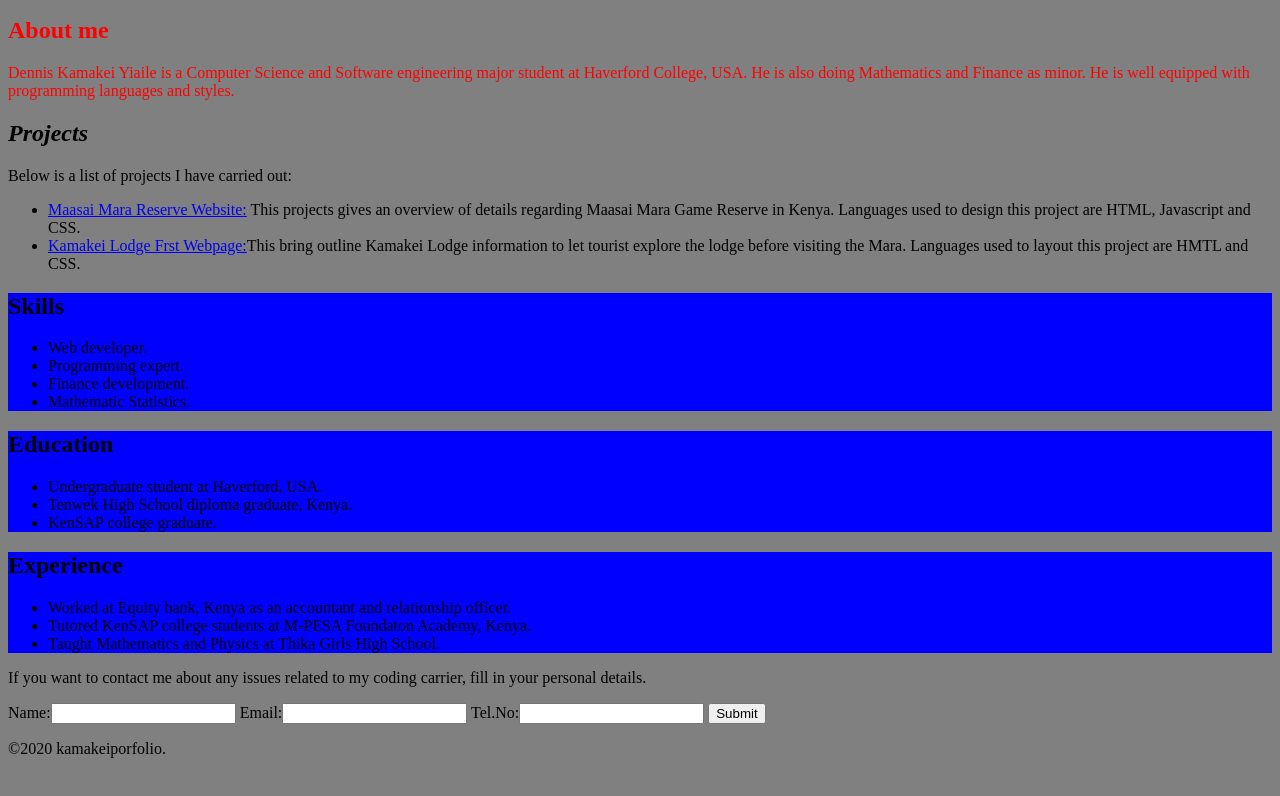
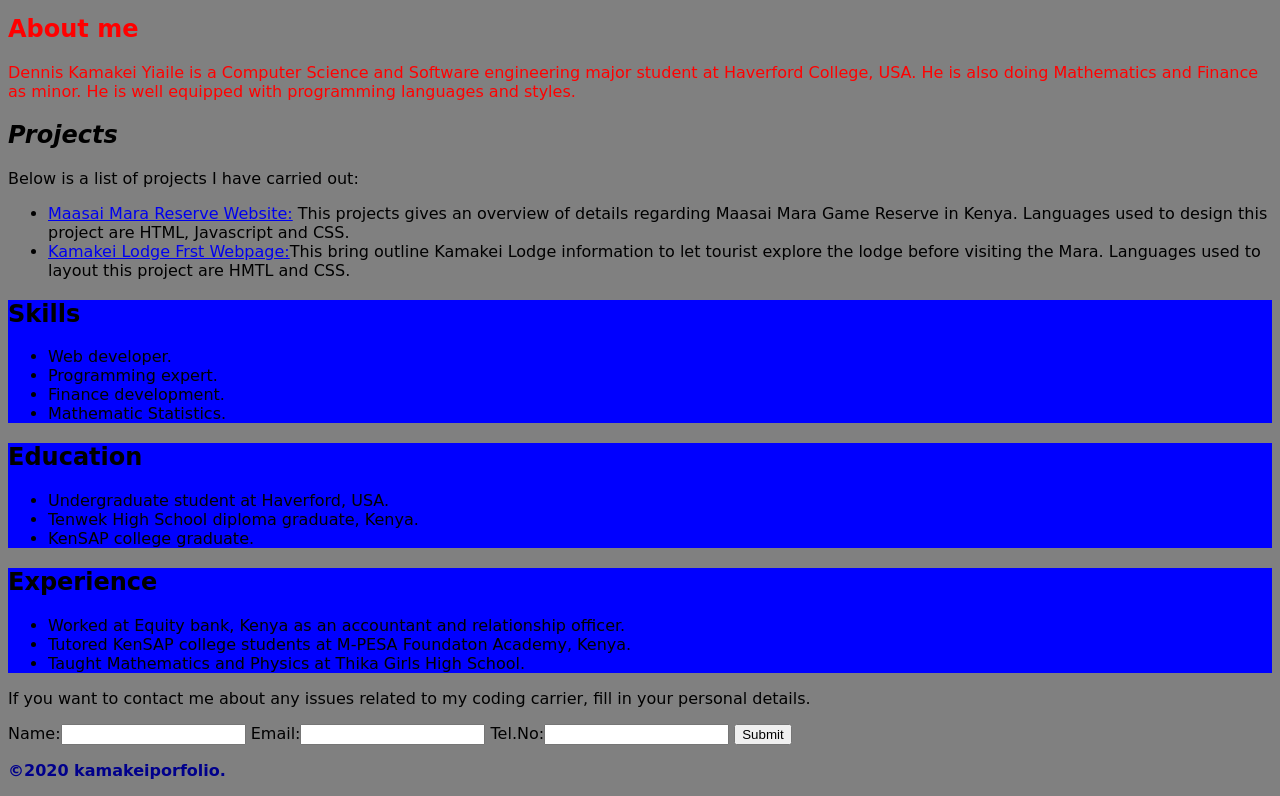
Before and after one commit to Dennis-tec/my-portfolio, a plain HTML site: page index.html in a window 1280 px wide. Shown: the part 359-1155 px from the top of the page. Before the commit the page ends 1133 px from the top, so only its background shows below. Drawn offline with Linux system fonts and the light colour scheme.

Commit message:
add css styles for copyright

```diff
--- a/css/styles.css
+++ b/css/styles.css
@@ -1,5 +1,6 @@
 body{
   background-color: grey;
+  font-family: cursive;
 }
 h1{
   text-align: center;
@@ -25,6 +26,7 @@ img{
 }
 .education{
   background-color: blue;
+
 }
 .skills{
   background-color: blue;
@@ -32,3 +34,8 @@ img{
 .experience{
   background-color: blue;
 }
+.copyright{
+  color: darkblue;
+  font-weight: bold;
+
+}
```
